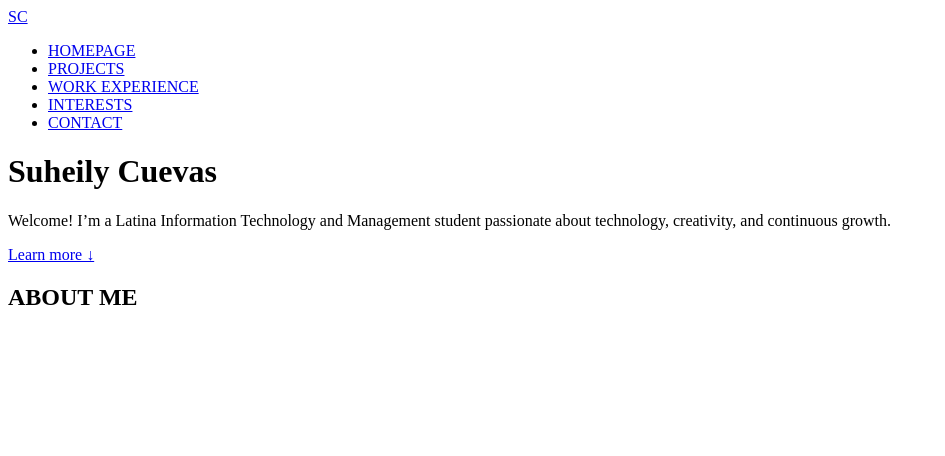
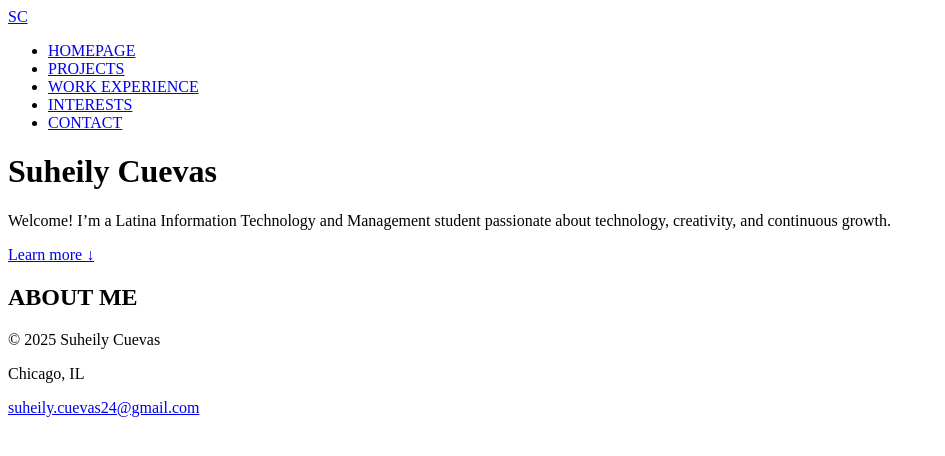
Before and after one commit to scuevas1/Final-Resume, a plain HTML site: page index.html in a window 1280 px wide. Shown: the whole page, without its empty margins (0-945 px from the left). Drawn offline with Linux system fonts and the light colour scheme.

Commit message:
adding the footer. the footer and nav will be the same on each page.

```diff
--- a/index.html
+++ b/index.html
@@ -38,5 +38,15 @@
 
     </p>
   </section>
+
+  <footer>
+    <div class="copyright">
+      <p>© 2025 Suheily Cuevas</p>
+      <div class="address">
+        <p>Chicago, IL</p>
+        <p><a href="mailto:suheily.cuevas24@gmail.com">suheily.cuevas24@gmail.com</a></p>
+      </div>
+    </div>
+  </footer>
 </body>
 </html>
```
